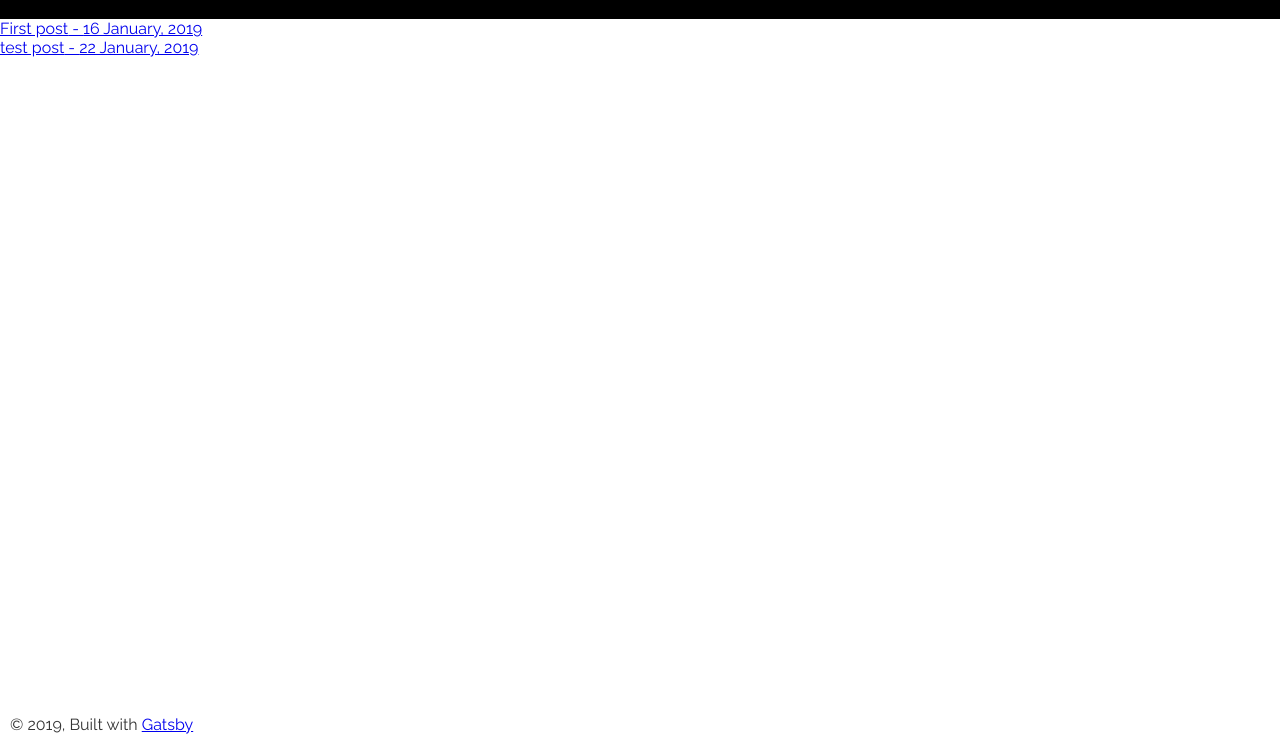
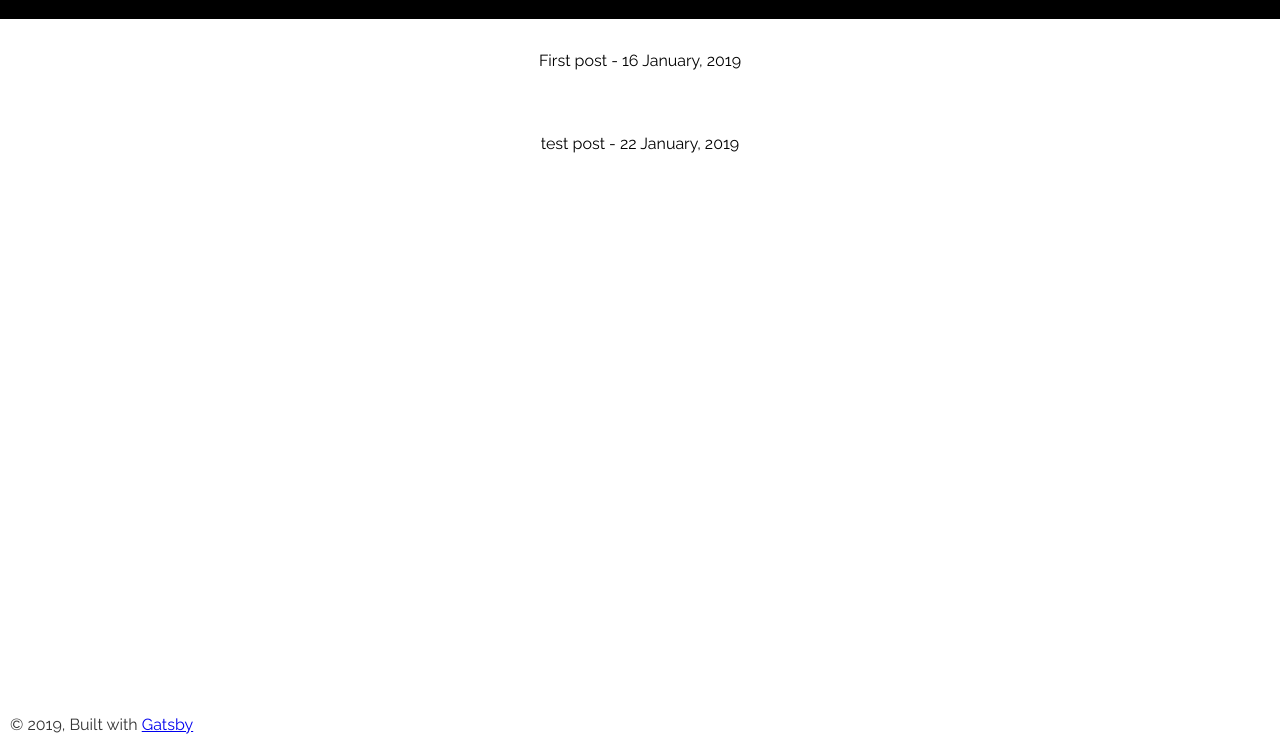
Before and after one commit to stachedata/personal-blog, a Gatsby site: page / in a window 1280 px wide. Shown: the part 56-800 px from the top of the page. Built offline with nearby package versions, Linux system fonts and the light colour scheme; Gatsby itself is replaced by a stand-in of ours.

Commit message:
styled post links

```diff
--- a/src/pages/index.js
+++ b/src/pages/index.js
@@ -6,8 +6,21 @@ const IndexPage = ({data}) => (
 
   <Layout>
     {data.allMarkdownRemark.edges.map(({node}, index) => (
-        <div key={index}>
-          <Link to={node.fields.slug}>
+        <div
+          key={index}
+          style={{
+            padding: '2rem',
+            textAlign: 'center'
+          }}
+        >
+          <Link
+            to={node.fields.slug}
+            style={{
+              color: 'black',
+              textDecoration: 'none'
+
+            }}
+          >
             <span>{node.frontmatter.title}</span>
             <span> - {node.frontmatter.date}</span>
           </Link>
```
